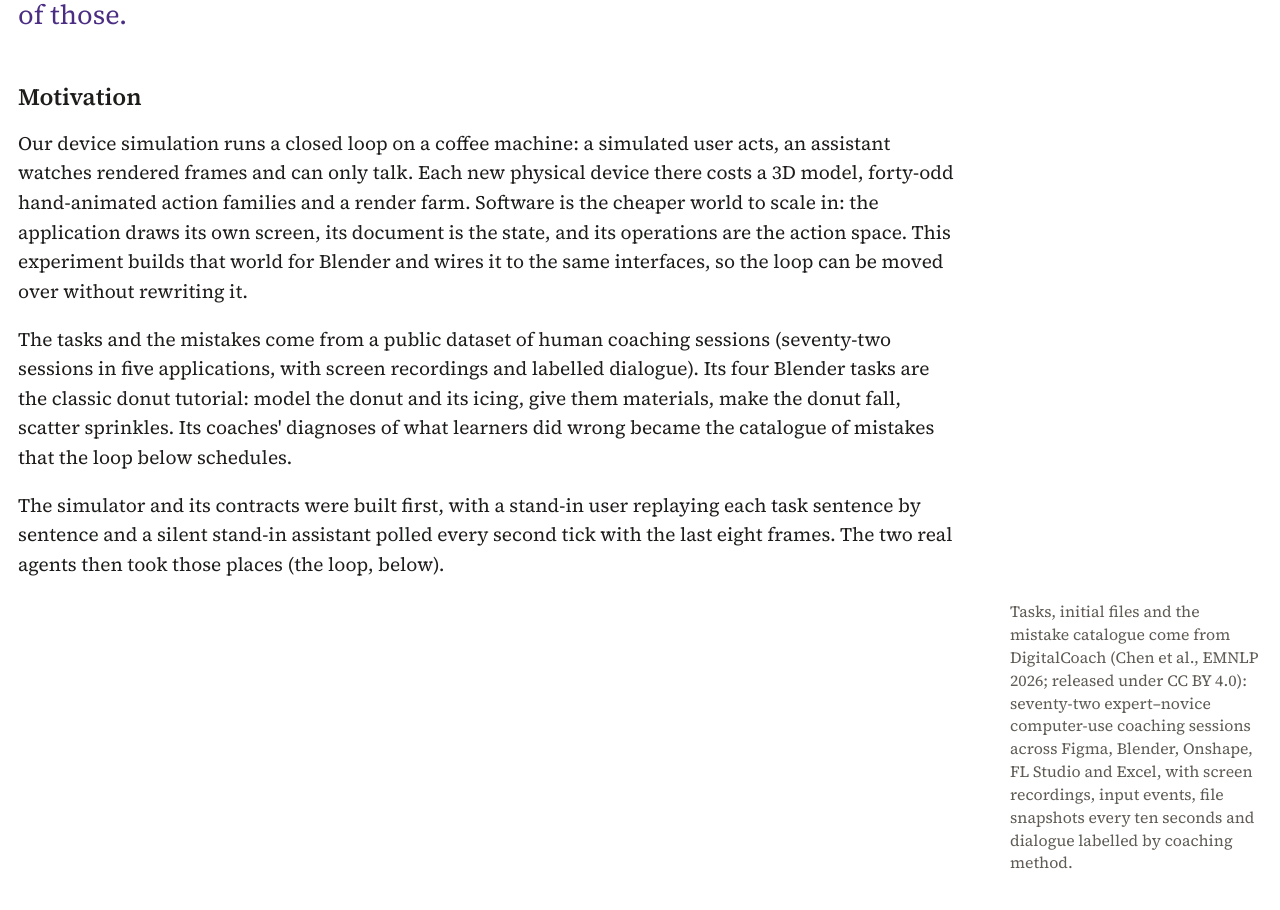
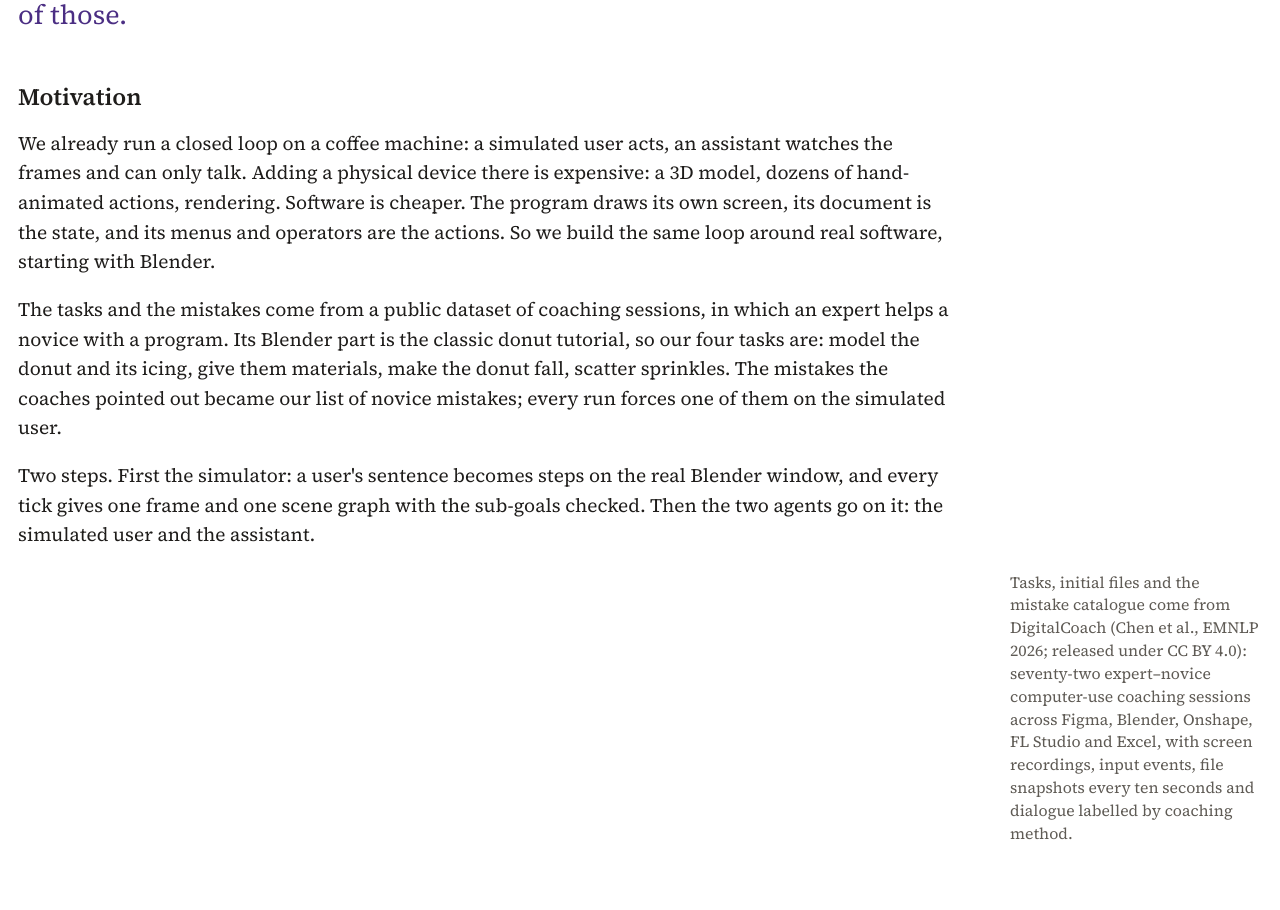
Before and after one commit to jxb1st/software_use_simulation, a plain HTML site: page index.html in a window 1280 px wide. Shown: the part 800-1710 px from the top of the page. Drawn offline with Linux system fonts and the light colour scheme.

Commit message:
Motivation rewritten: shorter and plainer
Co-Authored-By: Claude Fable 5.1 <noreply@anthropic.com>

```diff
--- a/index.html
+++ b/index.html
@@ -30,9 +30,9 @@
 
   <section class="exp-section">
     <h2 id="motivation">Motivation</h2>
-    <p>Our device simulation runs a closed loop on a coffee machine: a simulated user acts, an assistant watches rendered frames and can only talk. Each new physical device there costs a 3D model, forty-odd hand-animated action families and a render farm. Software is the cheaper world to scale in: the application draws its own screen, its document is the state, and its operations are the action space. This experiment builds that world for Blender and wires it to the same interfaces, so the loop can be moved over without rewriting it.</p>
-    <p>The tasks and the mistakes come from a public dataset of human coaching sessions (seventy-two sessions in five applications, with screen recordings and labelled dialogue). Its four Blender tasks are the classic donut tutorial: model the donut and its icing, give them materials, make the donut fall, scatter sprinkles. Its coaches' diagnoses of what learners did wrong became the catalogue of mistakes that the loop below schedules.</p>
-    <p>The simulator and its contracts were built first, with a stand-in user replaying each task sentence by sentence and a silent stand-in assistant polled every second tick with the last eight frames. The two real agents then took those places (the loop, below).</p>
+    <p>We already run a closed loop on a coffee machine: a simulated user acts, an assistant watches the frames and can only talk. Adding a physical device there is expensive: a 3D model, dozens of hand-animated actions, rendering. Software is cheaper. The program draws its own screen, its document is the state, and its menus and operators are the actions. So we build the same loop around real software, starting with Blender.</p>
+    <p>The tasks and the mistakes come from a public dataset of coaching sessions, in which an expert helps a novice with a program. Its Blender part is the classic donut tutorial, so our four tasks are: model the donut and its icing, give them materials, make the donut fall, scatter sprinkles. The mistakes the coaches pointed out became our list of novice mistakes; every run forces one of them on the simulated user.</p>
+    <p>Two steps. First the simulator: a user's sentence becomes steps on the real Blender window, and every tick gives one frame and one scene graph with the sub-goals checked. Then the two agents go on it: the simulated user and the assistant.</p>
     <aside class="note">Tasks, initial files and the mistake catalogue come from DigitalCoach (Chen et al., EMNLP 2026; released under CC BY 4.0): seventy-two expert–novice computer-use coaching sessions across Figma, Blender, Onshape, FL Studio and Excel, with screen recordings, input events, file snapshots every ten seconds and dialogue labelled by coaching method.</aside>
   </section>
 
```
